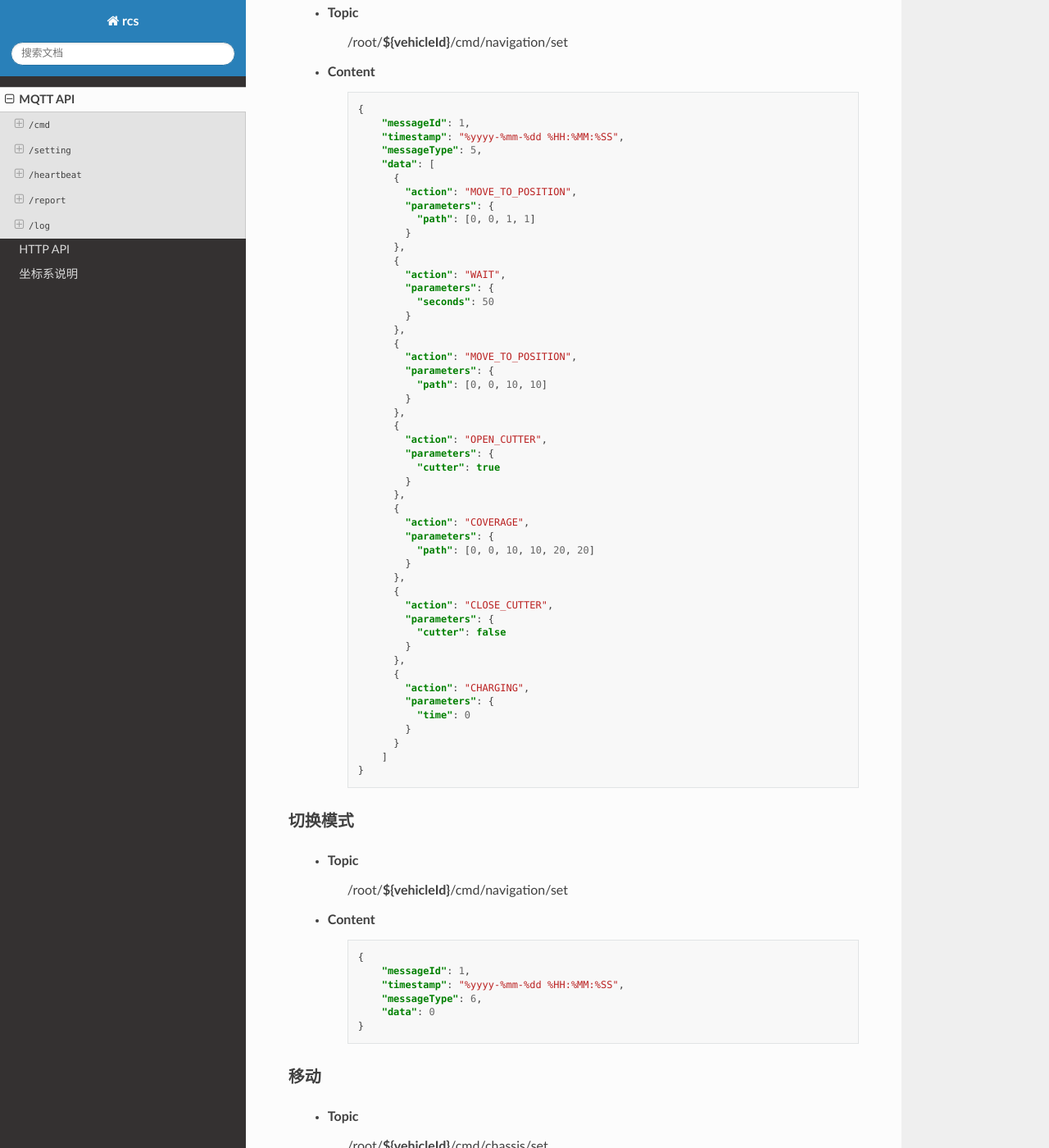
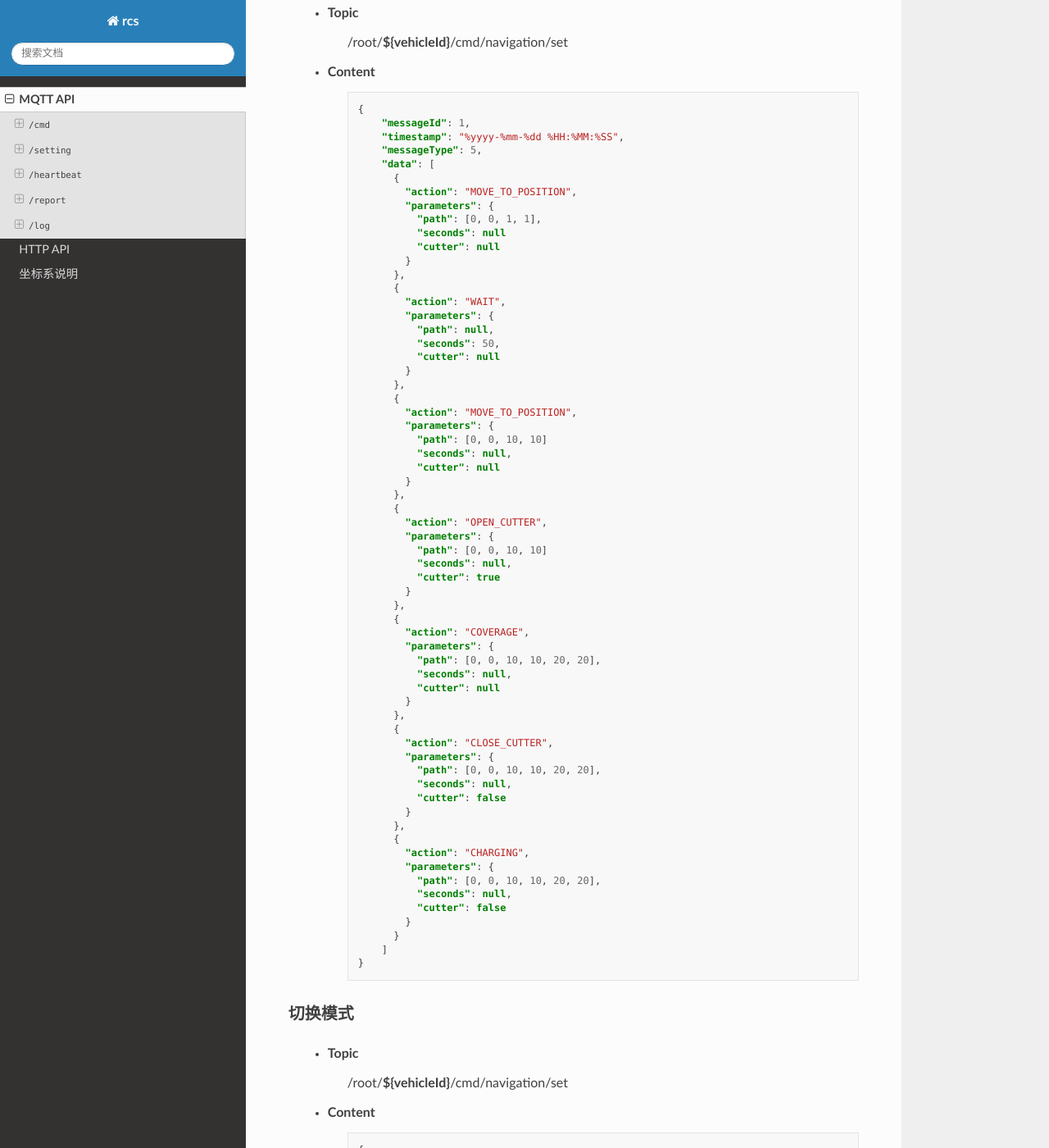
Before and after one commit to ethanruiyu/rcs, a Sphinx documentation site: the page built from docs/source/mqtt.rst, in a window 1280 px wide and 1400 px high, scrolled down 3622 px. Shown: the whole window at 82% size. Built offline with Sphinx 7.4.7 and the Read the Docs theme 2.0.0, drawn with Linux system fonts in a browser that asks for light colours; some of the changed text lies outside the part shown.

Commit message:
update docs

```diff
--- a/docs/source/mqtt.rst
+++ b/docs/source/mqtt.rst
@@ -172,43 +172,57 @@ MQTT API
               {
                 "action": "MOVE_TO_POSITION",
                 "parameters": {
-                  "path": [0, 0, 1, 1]
+                  "path": [0, 0, 1, 1],
+                  "seconds": null
+                  "cutter": null
                 }
               },
               {
                 "action": "WAIT",
                 "parameters": {
-                  "seconds": 50
+                  "path": null,
+                  "seconds": 50,
+                  "cutter": null
                 }
               },
               {
                 "action": "MOVE_TO_POSITION",
                 "parameters": {
                   "path": [0, 0, 10, 10]
+                  "seconds": null,
+                  "cutter": null
                 }
               },
               {
                 "action": "OPEN_CUTTER",
                 "parameters": {
+                  "path": [0, 0, 10, 10]
+                  "seconds": null,
                   "cutter": true
                 }
               },
               {
                 "action": "COVERAGE",
                 "parameters": {
-                  "path": [0, 0, 10, 10, 20, 20]
+                  "path": [0, 0, 10, 10, 20, 20],
+                  "seconds": null,
+                  "cutter": null
                 }
               },
               {
                 "action": "CLOSE_CUTTER",
                 "parameters": {
+                  "path": [0, 0, 10, 10, 20, 20],
+                  "seconds": null,
                   "cutter": false
                 }
               },
               {
                 "action": "CHARGING",
                 "parameters": {
-                  "time": 0
+                  "path": [0, 0, 10, 10, 20, 20],
+                  "seconds": null,
+                  "cutter": false
                 }
               }
             ]
@@ -387,6 +401,8 @@ MQTT API
 >>>>>>>>
   * Topic
      /root/**${vehicleId}**/report/navigation/usage
+  * Interval
+    10 秒
   * Content
      .. code-block:: json
 
@@ -408,23 +424,25 @@ MQTT API
         {
             "timestamp": "%yyyy-%mm-%dd %HH:%MM:%SS",
             "data": {
-                "linear": 0.83,
-                "angular": 0.34,
             }
         }
 
 导航基本信息
 >>>>>>>>>>>>>>>>
   * Topic
-     /root/**${vehicleId}**/report/chassis/general
+     /root/**${vehicleId}**/report/navigation/general
+  * Interval
+    0.1 秒
   * Content
      .. code-block:: json
 
         {
             "timestamp": "%yyyy-%mm-%dd %HH:%MM:%SS",
             "data": {
-                "mapping": true,
-                "moving": false,
+              "currentPosition": [1, 1, 1, 1, 1, 1, 1],
+              "scan": [[1, 1, 1, 1, 1, 1], [1, 1, 1, 1, 1, 1]],
+              "linear": 0.5,
+              "angular": 0.5
             }
         }
 
```
